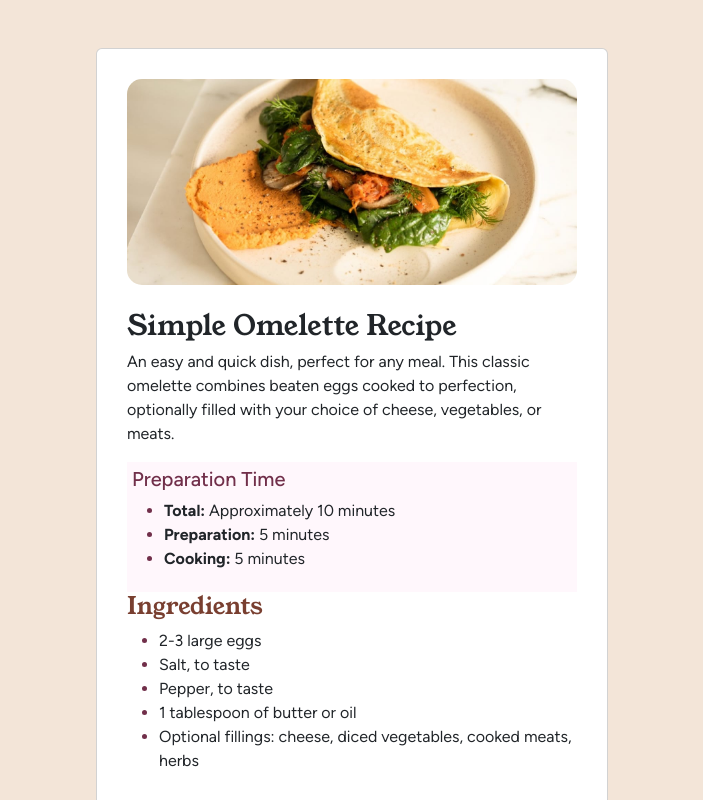
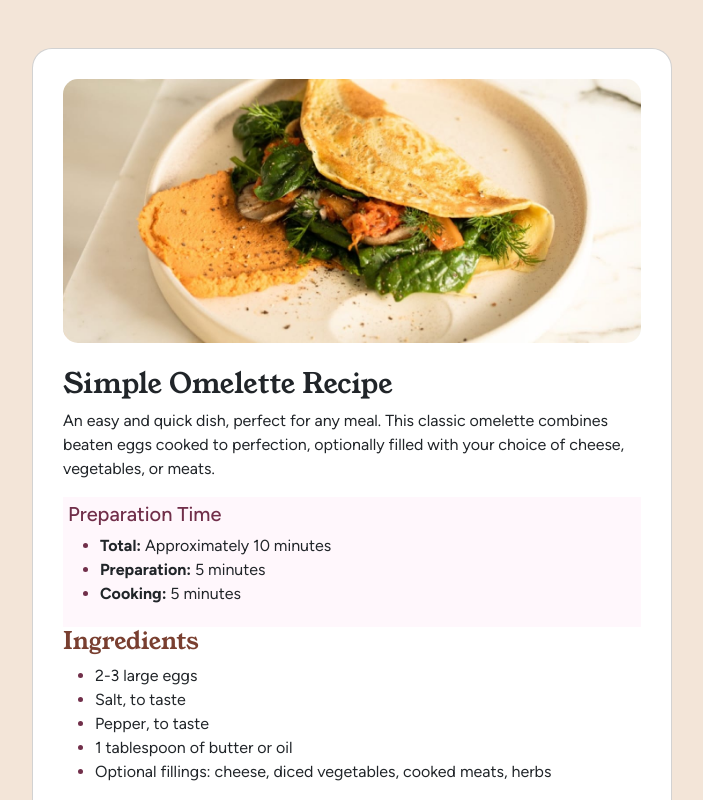
Before and after one commit to Basheer-1/Recipe-page, a plain HTML site: page index.html in a window 1280 px wide. Shown: the top 800 px of the page, without its empty margins (288-991 px from the left). Drawn offline with nearby package versions, Linux system fonts and the light colour scheme.

Commit message:
Update style.css

```diff
--- a/style.css
+++ b/style.css
@@ -35,8 +35,9 @@ body {
 }
 
 .card {
-    width: 40%;
+    width: 50%;
     padding: 30px;
+    border-radius: 20px;
 }
 
 img {
```
